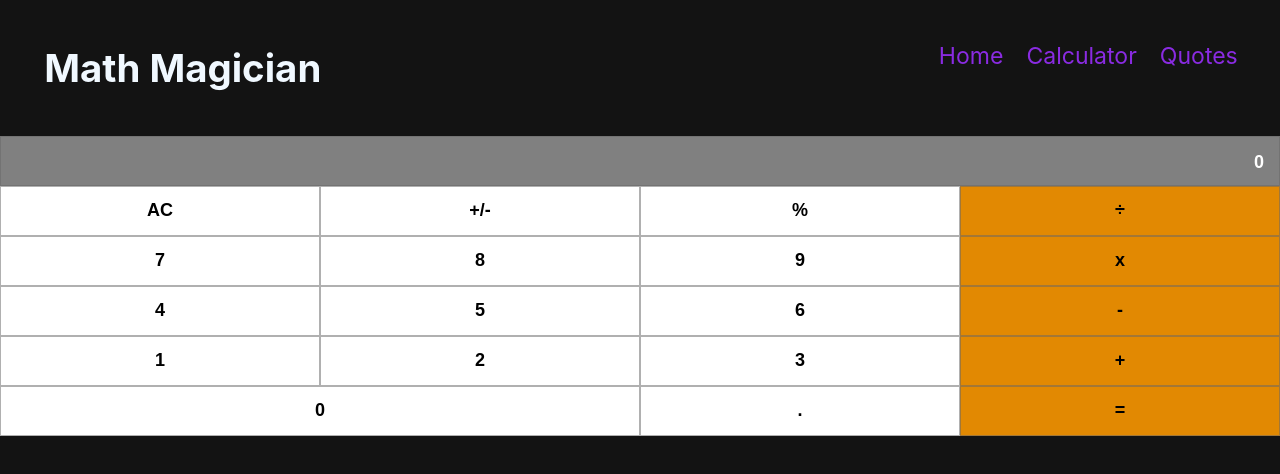
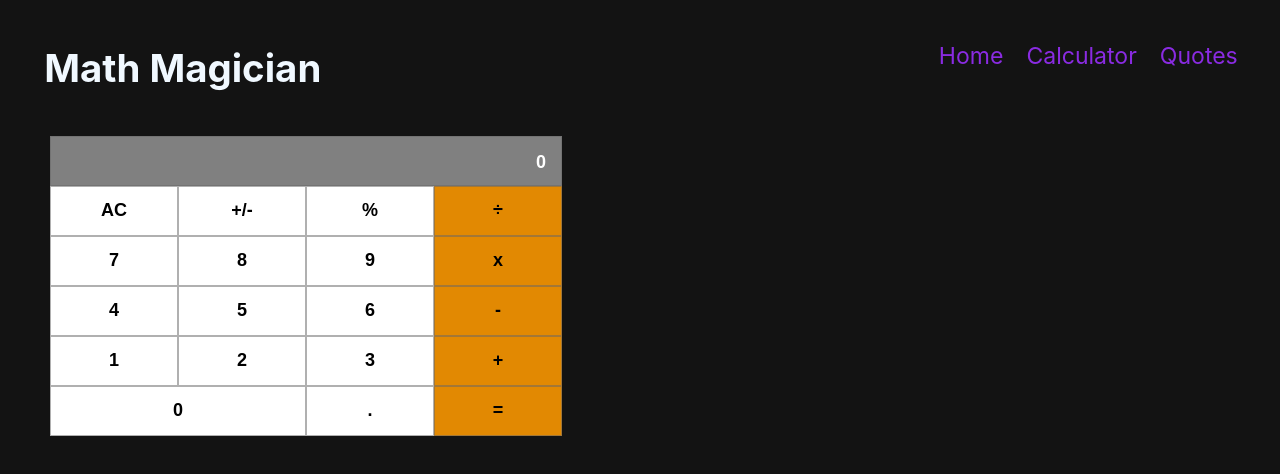
Before and after one commit to MaganaAsiati/math_magic, a React (Create React App) app: page /calculator in a window 1280 px wide. Shown: the top 474 px of the page. Built offline with nearby package versions, Linux system fonts and the light colour scheme.

Commit message:
fix linter

```diff
--- a/package.json
+++ b/package.json
@@ -9,6 +9,7 @@
     "big.js": "^6.1.1",
     "react": "^18.1.0",
     "react-dom": "^18.1.0",
+    "react-router-dom": "^6.3.0",
     "react-scripts": "5.0.1",
     "web-vitals": "^2.1.4"
   },
--- a/src/components/Calculator.css
+++ b/src/components/Calculator.css
@@ -1,3 +1,9 @@
+.calculator_container {
+  margin-left: 50px;
+  width: 40%;
+  background-color: #9b9b9b;
+  justify-content: center;
+}
 
 .op {
   background-color: rgb(226, 137, 2);
```
